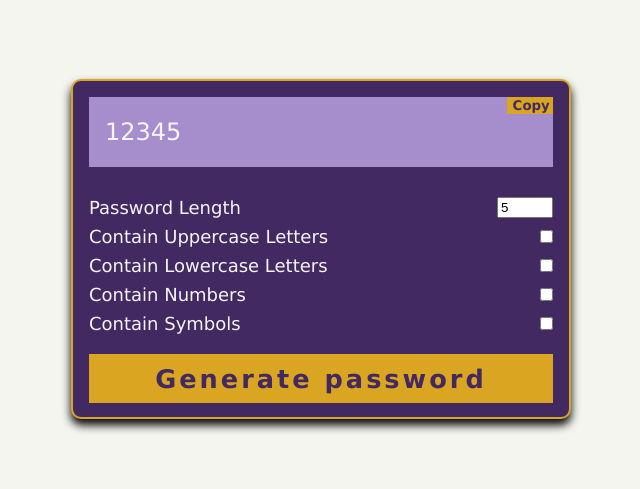
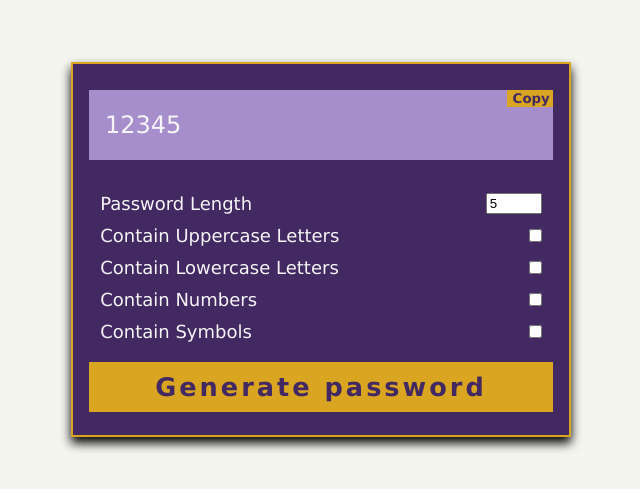
Before and after one commit to HildaAb/password-generator, a plain HTML site: page index.html in a window 1280 px wide. Shown: the part 151-640 px from the top of the page, without its empty margins (319-959 px from the left). Drawn offline with Linux system fonts and the light colour scheme.

Commit message:
styled css

```diff
--- a/style.css
+++ b/style.css
@@ -18,14 +18,15 @@ body {
 .pw-container {
   background-color: rgb(67, 41, 98);
   border: 2px solid goldenrod;
-  border-radius: 10px;
+
   box-shadow: 0 6px 10px rgba(0, 0, 0, 04);
   width: 500px;
-  height: 340px;
+  height: 375px;
 }
 
 .pw-header {
   padding: 1rem;
+  margin-top: 10px;
 }
 
 .pw {
@@ -61,7 +62,7 @@ body {
 .form-control {
   display: flex;
   justify-content: space-between;
-  margin: 0.5rem 0;
+  margin: 0.7rem;
 }
 
 .generate {
```
